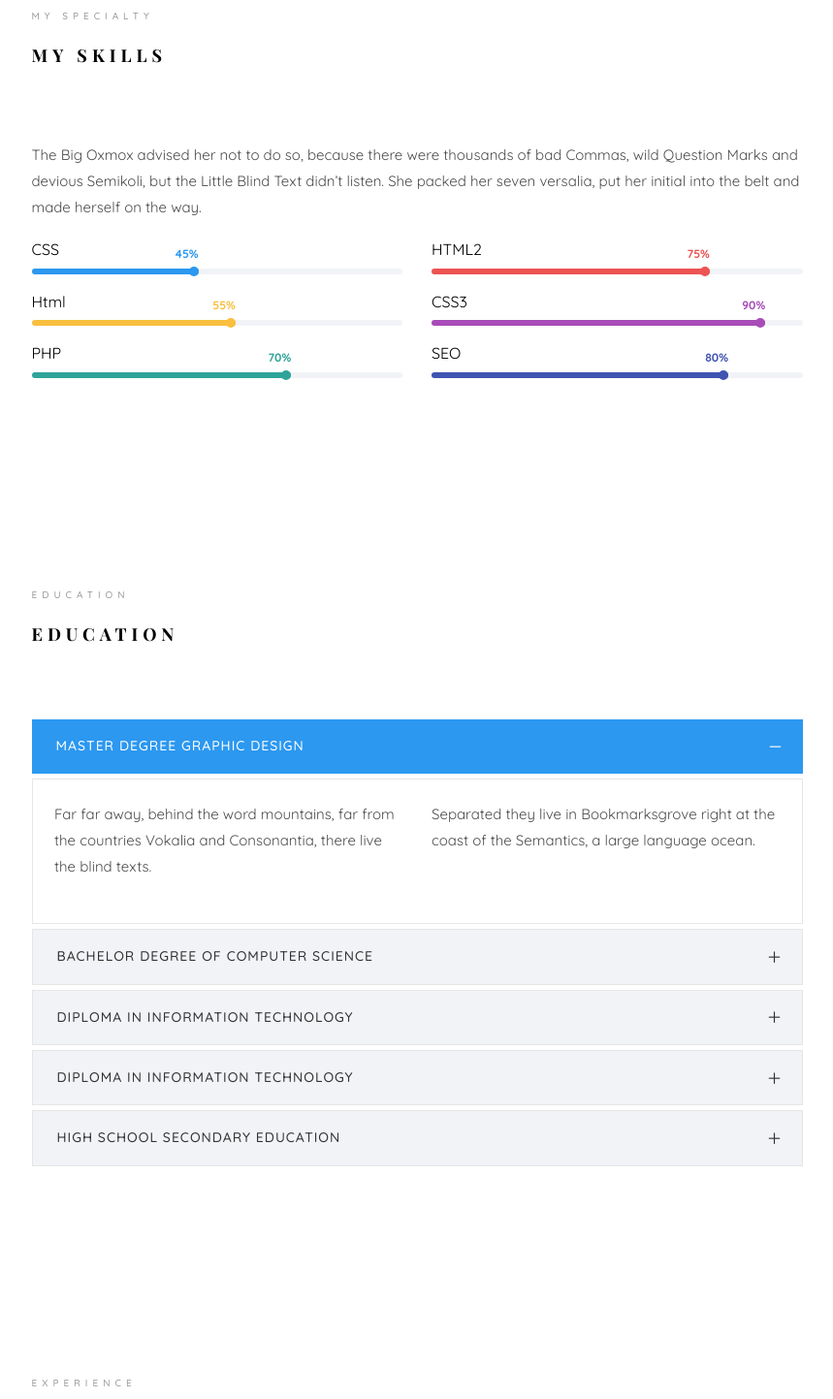
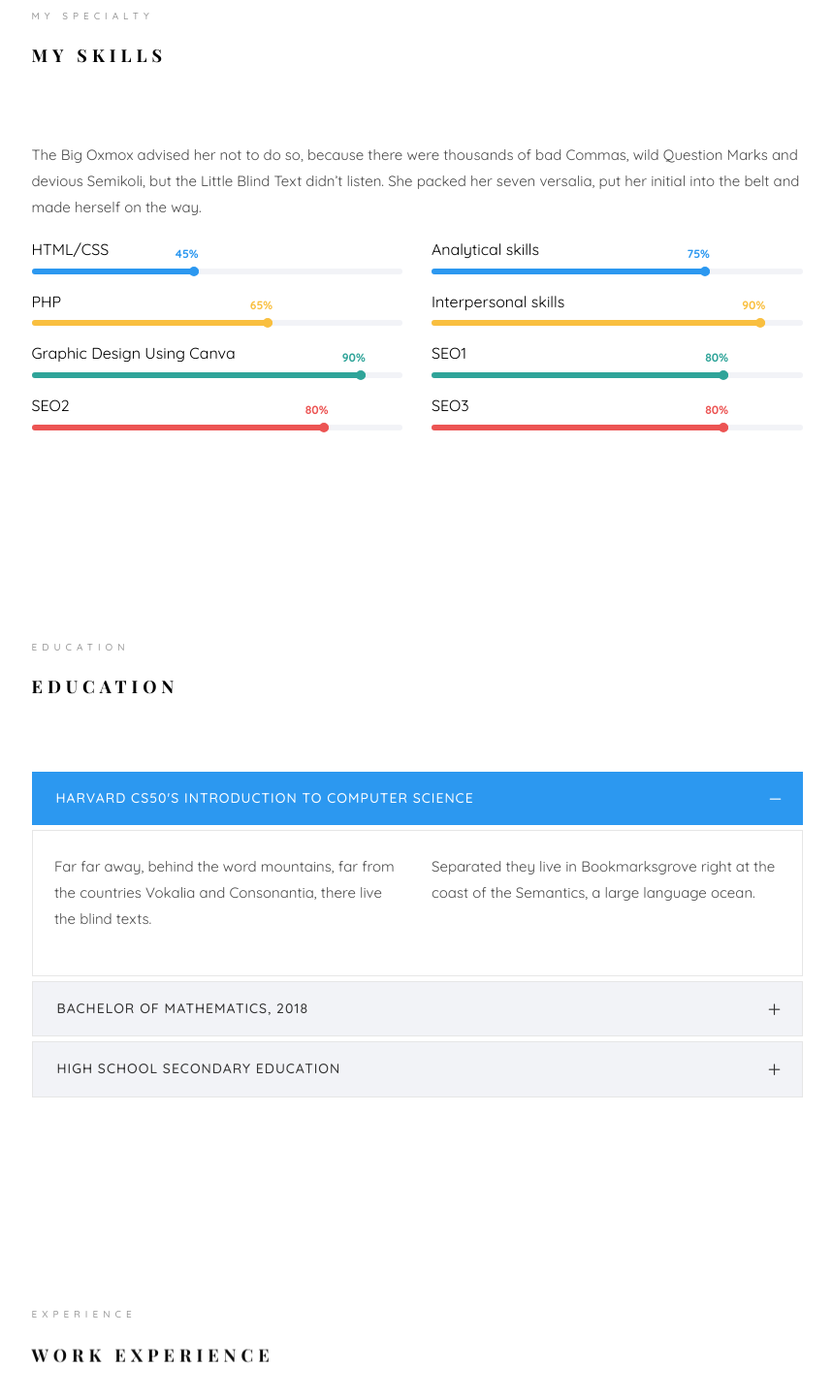
Before and after one commit to samuelakason/folio, a PHP site: page / in a window 1280 px wide. Shown: the part 3326-4769 px from the top of the page at 97% size, without its empty margins (360-1219 px from the left). Run offline with PHP 8.4, Linux system fonts and the light colour scheme; some libraries are stand-ins or nearby versions; some web fonts are replaced.

Commit message:
Update index.php

```diff
--- a/index.php
+++ b/index.php
@@ -277,7 +277,6 @@
 					</div>
 				</div>
 			</div>
-
 			<section class="colorlib-skills" data-section="skills">
 				<div class="colorlib-narrow-content">
 					<div class="row">
@@ -292,9 +291,9 @@
 						</div>
 						<div class="col-md-6 animate-box" data-animate-effect="fadeInLeft">
 							<div class="progress-wrap">
-								<h3>CSS</h3>
+								<h3>HTML/CSS</h3>
 								<div class="progress">
-								 	<div class="progress-bar color-1" role="progressbar" aria-valuenow="75"
+								 	<div class="progress-bar color-1" role="progressbar" aria-valuenow="45"
 								  	aria-valuemin="0" aria-valuemax="100" style="width:45%">
 								    <span>45%</span>
 								  	</div>
@@ -303,9 +302,9 @@
 						</div>
 						<div class="col-md-6 animate-box" data-animate-effect="fadeInRight">
 							<div class="progress-wrap">
-								<h3>HTML2</h3>
+								<h3>Analytical skills</h3>
 								<div class="progress">
-								 	<div class="progress-bar color-2" role="progressbar" aria-valuenow="60"
+								 	<div class="progress-bar color-1" role="progressbar" aria-valuenow="60"
 								  	aria-valuemin="0" aria-valuemax="100" style="width:75%">
 								    <span>75%</span>
 								  	</div>
@@ -314,20 +313,20 @@
 						</div>
 						<div class="col-md-6 animate-box" data-animate-effect="fadeInLeft">
 							<div class="progress-wrap">
-								<h3>Html</h3>
+								<h3>PHP</h3>
 								<div class="progress">
 								 	<div class="progress-bar color-3" role="progressbar" aria-valuenow="85"
-								  	aria-valuemin="0" aria-valuemax="100" style="width:55%">
-								    <span>55%</span>
+								  	aria-valuemin="0" aria-valuemax="100" style="width:65%">
+								    <span>65%</span>
 								  	</div>
 								</div>
 							</div>
 						</div>
 						<div class="col-md-6 animate-box" data-animate-effect="fadeInRight">
 							<div class="progress-wrap">
-								<h3>CSS3</h3>
+								<h3>Interpersonal skills</h3>
 								<div class="progress">
-								 	<div class="progress-bar color-4" role="progressbar" aria-valuenow="90"
+								 	<div class="progress-bar color-3" role="progressbar" aria-valuenow="90"
 								  	aria-valuemin="0" aria-valuemax="100" style="width:90%">
 								    <span>90%</span>
 								  	</div>
@@ -336,20 +335,42 @@
 						</div>
 						<div class="col-md-6 animate-box" data-animate-effect="fadeInLeft">
 							<div class="progress-wrap">
-								<h3>PHP</h3>
+								<h3>Graphic Design Using Canva</h3>
 								<div class="progress">
-								 	<div class="progress-bar color-5" role="progressbar" aria-valuenow="70"
-								  	aria-valuemin="0" aria-valuemax="100" style="width:70%">
-								    <span>70%</span>
+								 	<div class="progress-bar color-5" role="progressbar" aria-valuenow="90"
+								  	aria-valuemin="0" aria-valuemax="100" style="width:90%">
+								    <span>90%</span>
 								  	</div>
 								</div>
 							</div>
 						</div>
 						<div class="col-md-6 animate-box" data-animate-effect="fadeInRight">
 							<div class="progress-wrap">
-								<h3>SEO</h3>
+								<h3>SEO1</h3>
 								<div class="progress">
-								 	<div class="progress-bar color-6" role="progressbar" aria-valuenow="80"
+								 	<div class="progress-bar color-5" role="progressbar" aria-valuenow="80"
+								  	aria-valuemin="0" aria-valuemax="100" style="width:80%">
+								    <span>80%</span>
+								  	</div>
+								</div>
+							</div>
+						</div>
+						<div class="col-md-6 animate-box" data-animate-effect="fadeInRight">
+							<div class="progress-wrap">
+								<h3>SEO2</h3>
+								<div class="progress">
+								 	<div class="progress-bar color-2" role="progressbar" aria-valuenow="80"
+								  	aria-valuemin="0" aria-valuemax="100" style="width:80%">
+								    <span>80%</span>
+								  	</div>
+								</div>
+							</div>
+						</div>
+						<div class="col-md-6 animate-box" data-animate-effect="fadeInRight">
+							<div class="progress-wrap">
+								<h3>SEO3</h3>
+								<div class="progress">
+								 	<div class="progress-bar color-2" role="progressbar" aria-valuenow="80"
 								  	aria-valuemin="0" aria-valuemax="100" style="width:80%">
 								    <span>80%</span>
 								  	</div>
@@ -373,9 +394,10 @@
 							<div class="fancy-collapse-panel">
 								<div class="panel-group" id="accordion" role="tablist" aria-multiselectable="true">
 									<div class="panel panel-default">
+
 									    <div class="panel-heading" role="tab" id="headingOne">
 									        <h4 class="panel-title">
-									            <a data-toggle="collapse" data-parent="#accordion" href="#collapseOne" aria-expanded="true" aria-controls="collapseOne">Master Degree Graphic Design
+									            <a data-toggle="collapse" data-parent="#accordion" href="#collapseOne" aria-expanded="true" aria-controls="collapseOne">Harvard CS50's Introduction to Computer Science
 									            </a>
 									        </h4>
 									    </div>
@@ -392,10 +414,11 @@
 									         </div>
 									    </div>
 									</div>
+
 									<div class="panel panel-default">
 									    <div class="panel-heading" role="tab" id="headingTwo">
 									        <h4 class="panel-title">
-									            <a class="collapsed" data-toggle="collapse" data-parent="#accordion" href="#collapseTwo" aria-expanded="false" aria-controls="collapseTwo">Bachelor Degree of Computer Science
+									            <a class="collapsed" data-toggle="collapse" data-parent="#accordion" href="#collapseTwo" aria-expanded="false" aria-controls="collapseTwo">Bachelor of Mathematics, 2018
 									            </a>
 									        </h4>
 									    </div>
@@ -409,7 +432,8 @@
 									        </div>
 									    </div>
 									</div>
-									<div class="panel panel-default">
+
+									<!-- <div class="panel panel-default">
 									    <div class="panel-heading" role="tab" id="headingThree">
 									        <h4 class="panel-title">
 									            <a class="collapsed" data-toggle="collapse" data-parent="#accordion" href="#collapseThree" aria-expanded="false" aria-controls="collapseThree">Diploma in Information Technology
@@ -435,7 +459,7 @@
 									            <p>Far far away, behind the word <strong>mountains</strong>, far from the countries Vokalia and Consonantia, there live the blind texts. Separated they live in Bookmarksgrove right at the coast of the Semantics, a large language ocean.</p>
 									        </div>
 									    </div>
-									</div>
+									</div> -->
 
 									<div class="panel panel-default">
 									    <div class="panel-heading" role="tab" id="headingFive">
```
